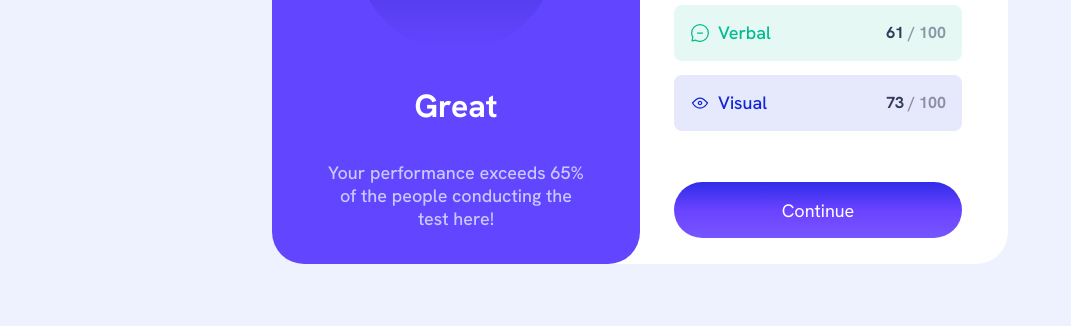
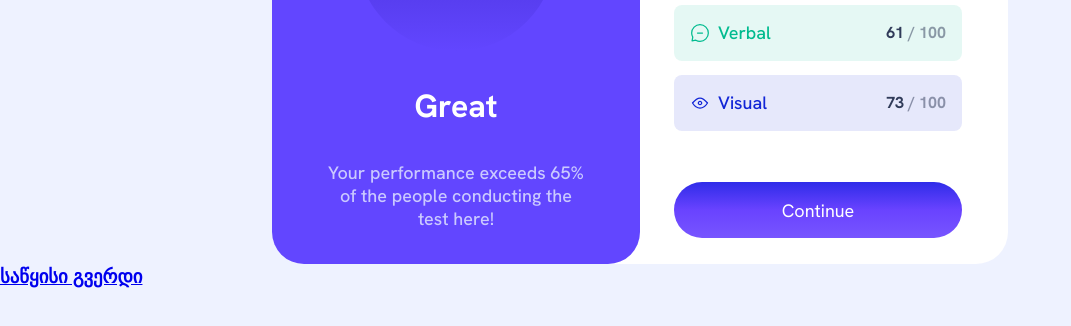
Before and after one commit to trinixy1/lecture05, a plain HTML site: page index.html in a window 1280 px wide. Shown: the part 310-636 px from the top of the page, without its empty margins (0-1071 px from the left). Drawn offline with Linux system fonts and the light colour scheme.

Commit message:
Commit on 09.11.2025
Not important t update of index.html

```diff
--- a/index.html
+++ b/index.html
@@ -6,8 +6,8 @@
     <link rel="icon" href="./img/cat-icon.png" type="image/x-icon" />
     <link rel="stylesheet" href="./css/style.css" />
     <link
+      rel="stylesheet"
       href="https://fonts.googleapis.com/css2?family=Hanken+Grotesk:wght@100;200;300;400;500;600;700;800;900&display=swap"
-      rel="stylesheet"
     />
     <title>ლექცია 5 - margin, border, padding, Figma, Flex</title>
   </head>
@@ -81,5 +81,8 @@
         </div>
       </div>
     </div>
+    <div>
+      <h3><a href="../.">საწყისი გვერდი</a></h3>
+    </div>
   </body>
 </html>
```
